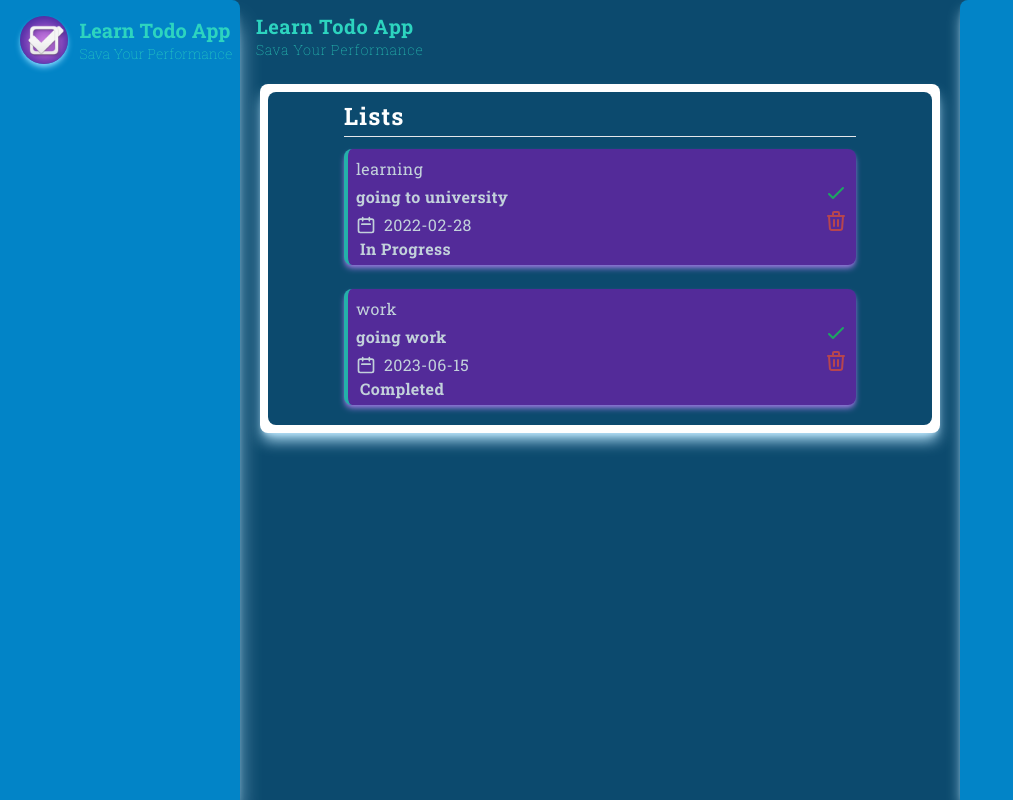
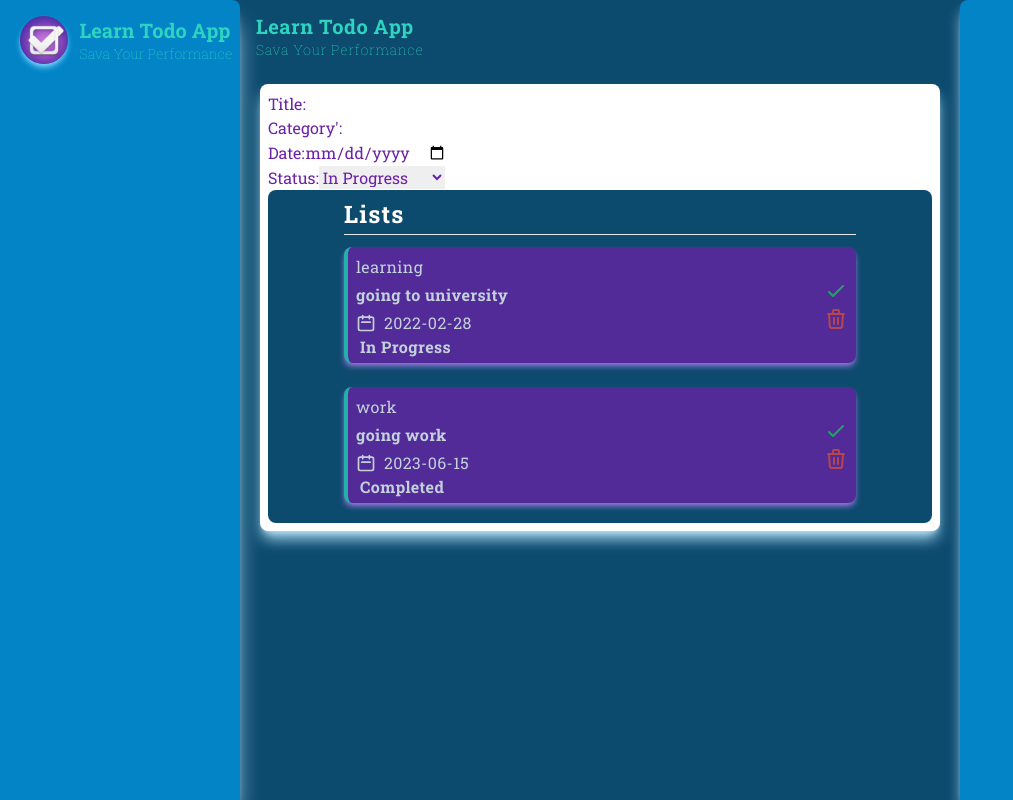
Before and after one commit to SubairMohamed/todo-project, a React (Create React App) app: page / in a window 1280 px wide. Shown: the whole page, without its empty margins (0-1013 px from the left). Built offline with nearby package versions, Linux system fonts and the light colour scheme.

Commit message:
making-forms-content

```diff
--- a/src/components/Main/Content/Content.jsx
+++ b/src/components/Main/Content/Content.jsx
@@ -8,6 +8,31 @@ const Content = (props) => {
         // Main
 
         <main className="bg-white mx-5 my-6 card-white">
+            <section id='form'>
+                <form>
+                    <div>
+                        <label htmlFor='title'>Title:</label>
+                        <input type="text" name="text" id='title'></input>
+                    </div>
+                    <div>
+                        <label htmlFor='category'>Category':</label>
+                        <input type="text" name="text" id='category'></input>
+                    </div>
+                    <div>
+                        <label htmlFor='date'>Date:</label>
+                        <input type="date" name="date" id='date'></input>
+                    </div>
+                    <div>
+                        <label htmlFor='status'>Status:</label>
+                        <select>
+                            <option disabled>Choose Status</option>
+                            <option value="In Progress">In Progress</option>
+                            <option value="Completed">Completed</option>
+                        </select>
+                    </div>
+                </form>
+            </section>
+
             <Tasks tasks={props.tasks} />
 
         </main>
```
